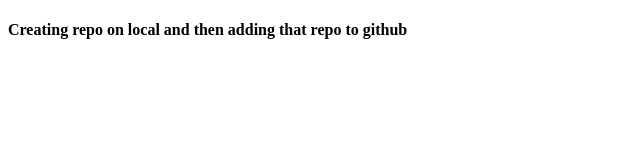
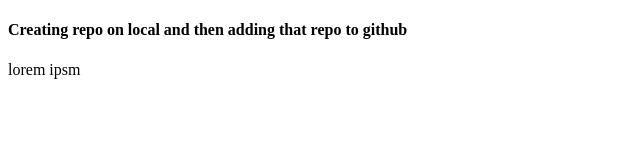
Before and after one commit to anagha-sawant/existing-git-repo, a plain HTML site: page index.html in a window 1280 px wide. Shown: the full height of the page, 0-640 px from the left. Drawn offline with Linux system fonts and the light colour scheme.

Commit message:
add para

```diff
--- a/index.html
+++ b/index.html
@@ -5,5 +5,6 @@
     </head>
     <body>
         <h4>Creating repo on local and then adding that repo to github</h4>
+        <p>lorem ipsm</p>
     </body>
 </html>
```
